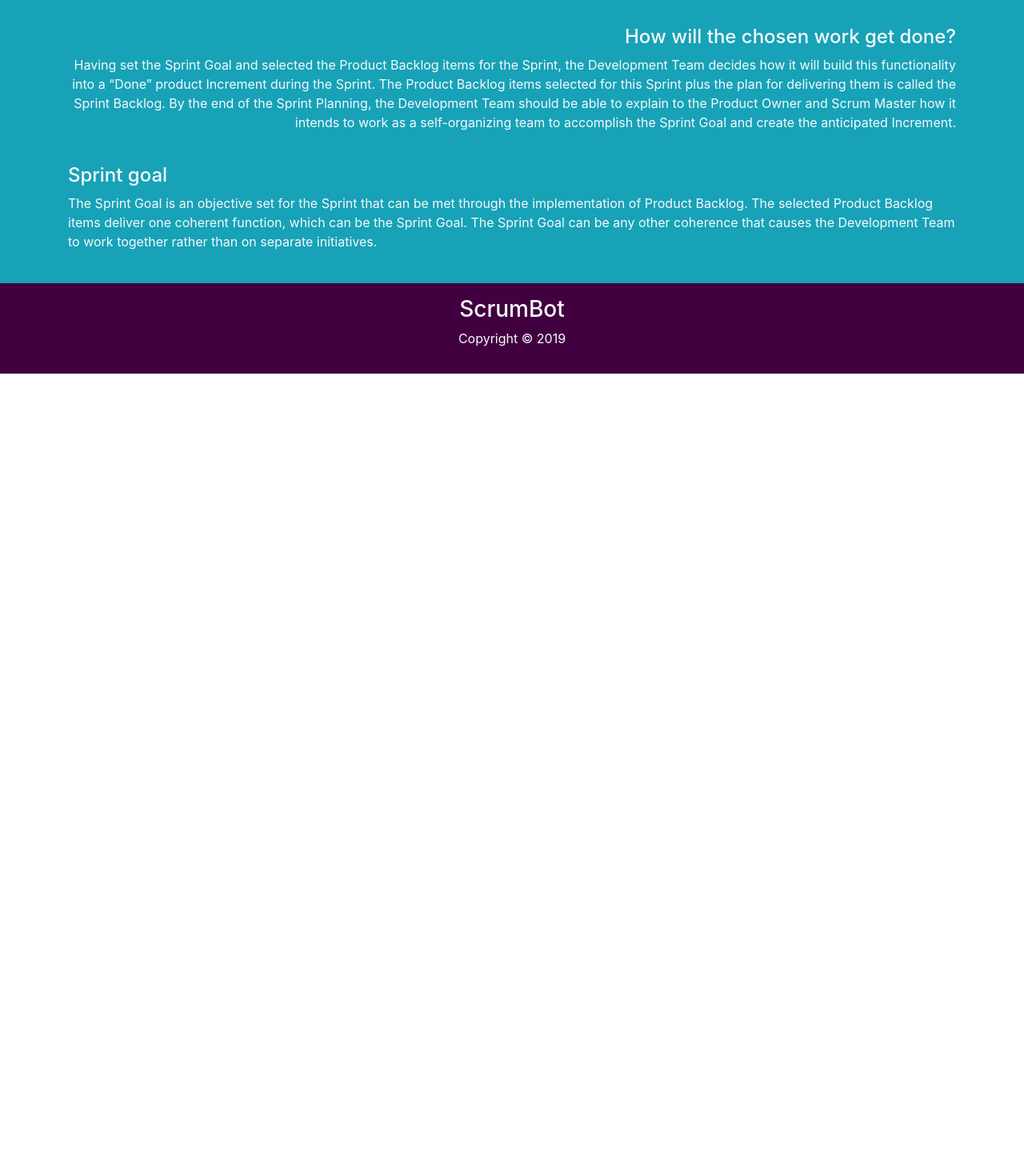
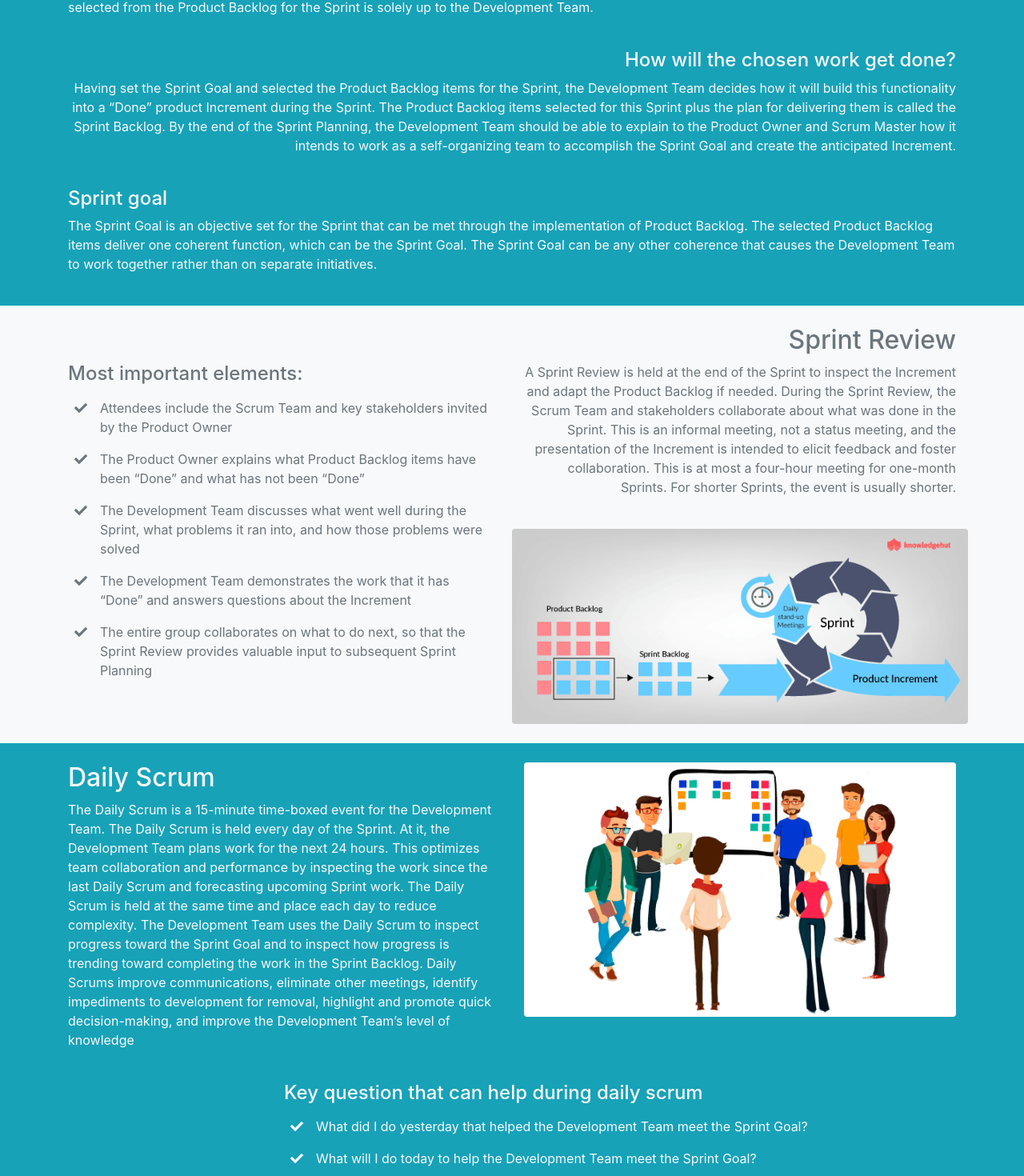
Before and after one commit to KSzczesniak/ScrumBotApp, a React (Create React App) app: page /events in a window 1280 px wide. Shown: the part 1320-2790 px from the top of the page at 80% size. Before the commit the page ends 1787 px from the top, so only its background shows below. Built offline with nearby package versions, Linux system fonts and the light colour scheme.

Commit message:
Finished Events page

```diff
--- a/src/pages/Events/Events.js
+++ b/src/pages/Events/Events.js
@@ -7,10 +7,15 @@ import {
 
 import CheckListItem from '../../compoments/CheckListItem/CheckListItem'
 import {
-    sprintCharacteristics as sprintCharacteristicsRes
+    sprintCharacteristics as sprintCharacteristicsRes,
+    sprintReviewElements,
+    dailyQuestions,
+    retrospectivePurpose
 } from '../resources'
 import sprintImage from '../../assets/img/sprint.jpg'
 import sprintPlanningImage from '../../assets/img/sprintPlanning.jpg'
+import dailyScrumImage from '../../assets/img/dailyScrum.png'
+import sprintRetrospective from '../../assets/img/sprintRetrospective.png'
 
 const Header = () => {
     return (
@@ -63,6 +68,7 @@ const SprintSection = () => {
                         {sprintCharacteristics}
                     </Col>
                     <Col md="6" className="text-right">
+                        <h4>Duration</h4>
                         <p>
                             Each Sprint may be considered a project with no more than a one-month horizon. Like projects,
                             Sprints are used to accomplish something. Each Sprint has a goal of what is to be built, a design
@@ -147,6 +153,119 @@ const SprintPlanningSection = () => {
     )
 };
 
+const SprintReviewSection = () => {
+    const sprintReviewElems = sprintReviewElements.map((item, i) => (
+        <CheckListItem key={i}>
+            {item}
+        </CheckListItem>
+    ));
+    return (
+        <section className="text-muted">
+            <Container>
+                <Row className="py-4">
+                    <Col md="6" className="align-self-center">
+                        <h4>Most important elements: </h4>
+                        {sprintReviewElems}
+                    </Col>
+                    <Col md="6" className="text-right">
+                        <Row className="pb-4">
+                            <Col>
+                                <h2>Sprint Review</h2>
+                                <p>
+                                    A Sprint Review is held at the end of the Sprint to inspect the Increment and adapt the Product
+                                    Backlog if needed. During the Sprint Review, the Scrum Team and stakeholders collaborate
+                                    about what was done in the Sprint. This is an informal meeting, not a status meeting, and the presentation of the Increment is intended to elicit feedback and foster collaboration. This is at most a four-hour meeting for one-month Sprints. For shorter Sprints, the event is usually shorter.
+                            </p>
+                            </Col>
+                        </Row>
+                        <Row>
+                            <img src={sprintImage} className="w-100 rounded" alt="po" />
+                        </Row>
+                    </Col>
+
+                </Row>
+            </Container>
+        </section>
+    )
+};
+
+const DailyScrumSection = () => {
+    const questions = dailyQuestions.map((item, i) => (
+        <CheckListItem key={i}>
+            {item}
+        </CheckListItem>
+    ));
+    return (
+        <section className="bg-info text-light">
+            <Container>
+                <Row className="py-4">
+                    <Col md="6">
+                        <h2>Daily Scrum</h2>
+                        <p>
+                            The Daily Scrum is a 15-minute time-boxed event for the Development Team. The Daily Scrum is
+                            held every day of the Sprint. At it, the Development Team plans work for the next 24 hours. This
+                            optimizes team collaboration and performance by inspecting the work since the last Daily Scrum
+                            and forecasting upcoming Sprint work. The Daily Scrum is held at the same time and place each
+                            day to reduce complexity. The Development Team uses the Daily Scrum to inspect progress toward the Sprint Goal and to
+                            inspect how progress is trending toward completing the work in the Sprint Backlog. Daily Scrums improve communications, eliminate other meetings, identify impediments to development for removal, highlight and promote quick decision-making, and improve the Development Team’s level of knowledge
+                        </p>
+                    </Col>
+                    <Col md="6">
+                        <img src={dailyScrumImage} className="w-100 rounded float-right" alt="po" />
+                    </Col>
+                </Row>
+                <Row className="pb-4">
+                    <Col md={{ offset: 3 }}>
+                        <h4>Key question that can help during daily scrum</h4>
+                        <div className="m-auto">
+                            {questions}
+                        </div>
+                    </Col>
+                </Row>
+            </Container>
+        </section>
+    )
+};
+
+const SprintRetrostectiveSection = () => {
+    const purpose = retrospectivePurpose.map((item, i) => (
+        <CheckListItem key={i}>
+            {item}
+        </CheckListItem>
+    ));
+    return (
+        <section className="text-muted">
+            <Container>
+                <Row className="py-4">
+                    <Col md="4" className="align-self-center">
+                        <img src={sprintRetrospective} className="w-100 rounded float-right" alt="po" />
+                    </Col>
+                    <Col md="8" className="text-right" >
+                        <h2>Sprint Retrospective</h2>
+                        <p>
+                            The Sprint Retrospective is an opportunity for the Scrum Team to inspect itself and create a plan
+                            for improvements to be enacted during the next Sprint. The Sprint Retrospective occurs after the Sprint Review and prior to the next Sprint Planning. This is at most a three-hour meeting for one-month Sprints. For shorter Sprints, the event is usually shorter. The Scrum Master participates as a peer team member in the meeting from the accountability over the Scrum process.
+                        </p>
+                    </Col>
+                </Row>
+                <Row className="py-4">
+                    <Col md="6">
+                        <h4>Most important elements: </h4>
+                        {purpose}
+                    </Col>
+                    <Col md="6" className="text-right">
+                        <h4>Most important elements: </h4>
+                        <p>
+                            By the end of the Sprint Retrospective, the Scrum Team should have identified improvements
+                            that it will implement in the next Sprint. Implementing these improvements in the next Sprint is
+                            the adaptation to the inspection of the Scrum Team itself
+                        </p>
+                    </Col>
+                </Row>
+            </Container>
+        </section>
+    )
+};
 
 const Events = () => {
     return (
@@ -154,6 +273,9 @@ const Events = () => {
             <Header />
             <SprintSection />
             <SprintPlanningSection />
+            <SprintReviewSection />
+            <DailyScrumSection />
+            <SprintRetrostectiveSection />
         </Fragment>
     )
 }
--- a/src/pages/resources.js
+++ b/src/pages/resources.js
@@ -40,3 +40,23 @@ export const sprintCharacteristics = [
     'Quality goals do not decrease',
     'Scope may be clarified and re-negotiated between the Product Owner and Development Team as more is learned',
 ];
+
+export const sprintReviewElements = [
+    'Attendees include the Scrum Team and key stakeholders invited by the Product Owner',
+    'The Product Owner explains what Product Backlog items have been “Done” and what has not been “Done”',
+    'The Development Team discusses what went well during the Sprint, what problems it ran into, and how those problems were solved',
+    'The Development Team demonstrates the work that it has “Done” and answers questions about the Increment',
+    'The entire group collaborates on what to do next, so that the Sprint Review provides valuable input to subsequent Sprint Planning',
+];
+
+export const dailyQuestions = [
+    'What did I do yesterday that helped the Development Team meet the Sprint Goal?',
+    'What will I do today to help the Development Team meet the Sprint Goal?',
+    'Do I see any impediment that prevents me or the Development Team from meeting the Sprint Goal?',
+];
+
+export const retrospectivePurpose = [
+    'Inspect how the last Sprint went with regards to people, relationships, process, and tools',
+    'Identify and order the major items that went well and potential improvements',
+    'Create a plan for implementing improvements to the way the Scrum Team does its work.',
+];
```
Also changed, not shown: src/assets/img/dailyScrum.png (added), src/assets/img/sprintRetrospective.png (added).
